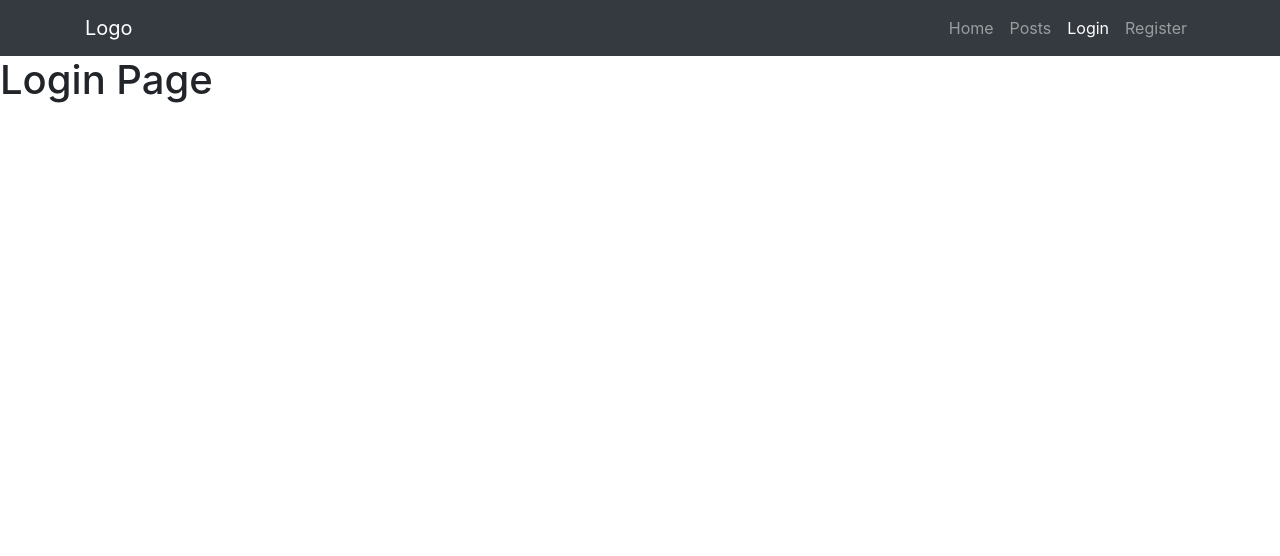
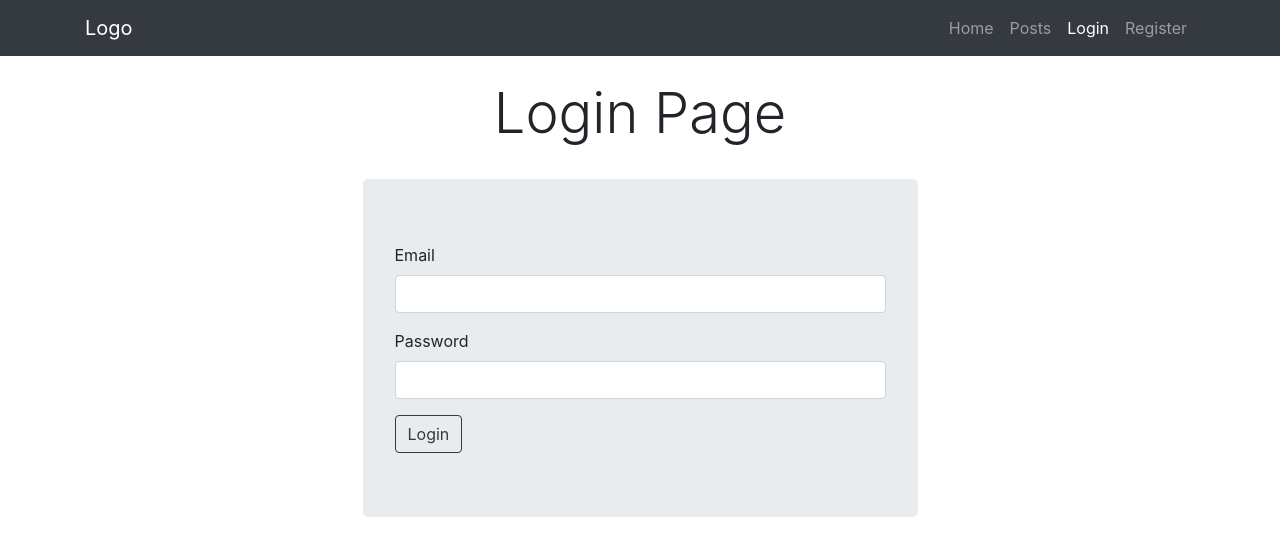
Before and after one commit to OvidijusE/react-13-14-class-node-auth-react, a React (Create React App) app: page /login in a window 1280 px wide. Shown: the top 556 px of the page. Built offline with nearby package versions, Linux system fonts and the light colour scheme.

Commit message:
login formik

```diff
--- a/package.json
+++ b/package.json
@@ -7,6 +7,7 @@
     "@testing-library/react": "^13.3.0",
     "@testing-library/user-event": "^13.5.0",
     "bootstrap": "^4.6.1",
+    "formik": "^2.2.9",
     "react": "^18.1.0",
     "react-dom": "^18.1.0",
     "react-router-dom": "^5.3.3",
--- a/src/App.css
+++ b/src/App.css
@@ -0,0 +1,3 @@
+.bg-tomato {
+  background-color: tomato;
+}
--- a/src/App.js
+++ b/src/App.js
@@ -19,7 +19,7 @@
         <Route path={'/login'}>
           <LoginPage />
         </Route>
-        <Route path={'/post'}>
+        <Route path={'/posts'}>
           <PostsPage />
         </Route>
         <Route exact path={'/'}>
--- a/src/pages/LoginPage.js
+++ b/src/pages/LoginPage.js
@@ -1,7 +1,48 @@
+import { useFormik } from 'formik';
+
+const initValues = {
+  email: '',
+  password: '',
+};
+
 function LoginPage() {
+  const formik = useFormik({
+    initialValues: initValues,
+    onSubmit: (values) => {
+      console.log('values ===', values);
+    },
+  });
   return (
-    <div>
-      <h1>Login Page</h1>
+    <div className='container'>
+      <h1 className='display-4 py-4 text-center'>Login Page</h1>
+
+      <form onSubmit={formik.handleSubmit} className='jumbotron w-50 mx-auto'>
+        <div className='form-group'>
+          <label htmlFor='email'>Email</label>
+          <input
+            onChange={formik.handleChange}
+            value={formik.values.email}
+            type='email'
+            className='form-control'
+            id='email'
+            name='email'
+          />
+        </div>
+        <div className='form-group'>
+          <label htmlFor='password'>Password</label>
+          <input
+            onChange={formik.handleChange}
+            value={formik.values.password}
+            type='password'
+            className='form-control'
+            id='password'
+            name='password'
+          />
+        </div>
+        <button type='submit' className='btn btn-outline-dark'>
+          Login
+        </button>
+      </form>
     </div>
   );
 }
--- a/src/pages/RegisterPage.js
+++ b/src/pages/RegisterPage.js
@@ -1,7 +1,25 @@
 function RegisterPage() {
   return (
-    <div>
-      <h1>Register Page</h1>
+    <div className='container'>
+      <h1 className='display-4 py-4 text-center'>Register here</h1>
+
+      <form className='jumbotron w-50 mx-auto'>
+        <div className='form-group'>
+          <label htmlFor='emai'>Email</label>
+          <input type='email' className='form-control' id='email' />
+        </div>
+        <div className='form-group'>
+          <label htmlFor='password'>Password</label>
+          <input type='password' className='form-control' id='password' />
+        </div>
+        <div className='form-group'>
+          <label htmlFor='repeatPassword'>Repeat Password</label>
+          <input type='password' className='form-control' id='repeatPassword' />
+        </div>
+        <button type='submit' className='btn btn-outline-dark'>
+          Register
+        </button>
+      </form>
     </div>
   );
 }
```
Also changed, not shown: 1 other file (tests, documents, lock files or other folders).
